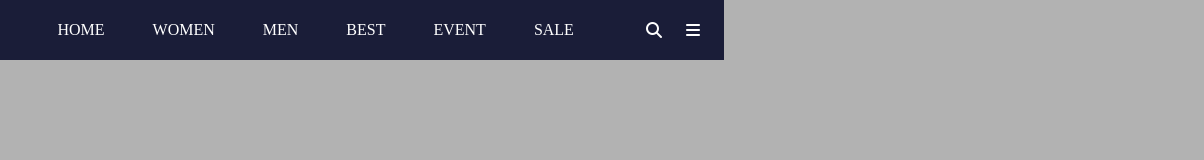
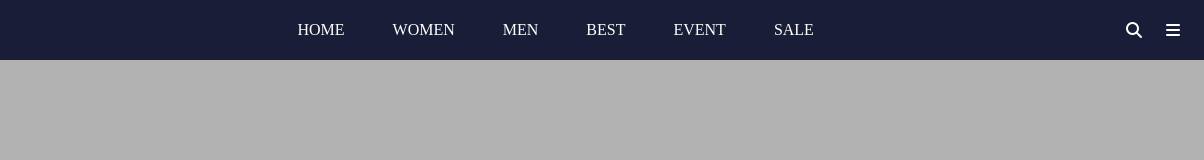
Before and after one commit to Marco409/MyFirstShoppingMallWeb, a plain HTML site: page index.html in a window 1280 px wide. Shown: the full height of the page, 76-1280 px from the left. Drawn offline with Linux system fonts and the light colour scheme.

Commit message:
edit navbar

```diff
--- a/src/style.css
+++ b/src/style.css
@@ -4,7 +4,7 @@ body {
 }
 
 header {
-  width: 100vh;
+  width: 100vw; /*모바일에서 메뉴화면이 담기지 않음. 수정하기*/
 }
 
 .nav-bar {
```
